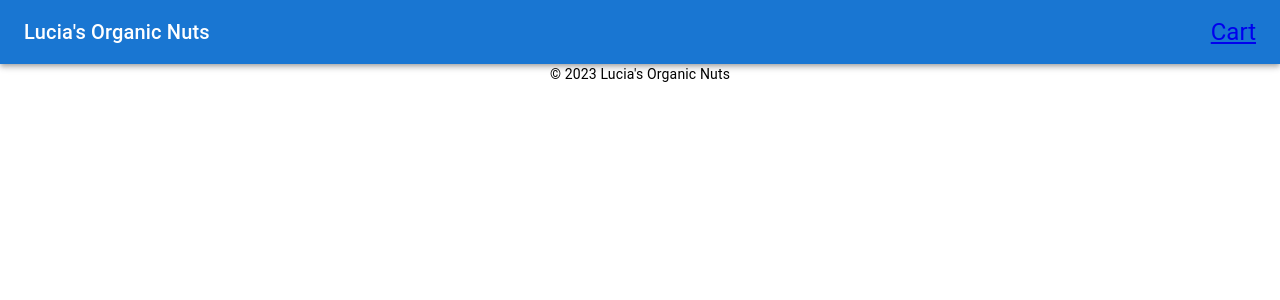
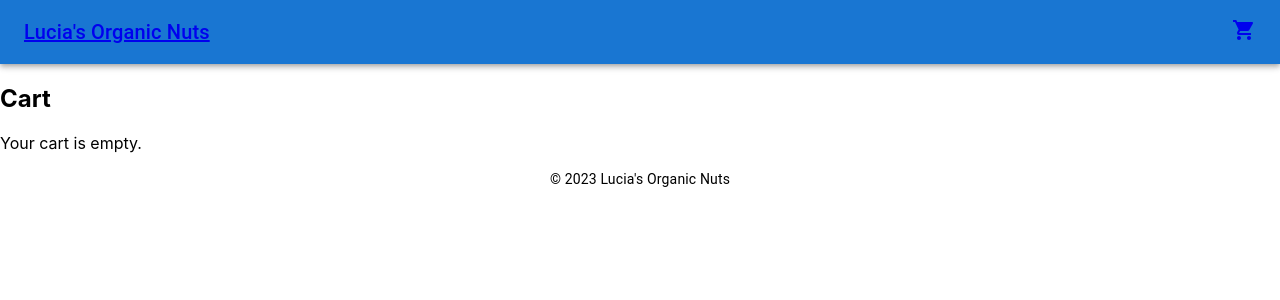
Before and after one commit to shushuy/lucia-on, a React (Create React App) app: page /cart in a window 1280 px wide. Shown: the top 300 px of the page. Built offline with nearby package versions, Linux system fonts and the light colour scheme.

Commit message:
cart icons and cart context

```diff
--- a/src/components/Header.tsx
+++ b/src/components/Header.tsx
@@ -5,14 +5,18 @@ import Toolbar from '@mui/material/Toolbar';
 import Typography from '@mui/material/Typography';
 import './Header.css';
 import { Link } from 'react-router-dom';
+import ShoppingCartIcon from '@mui/icons-material/ShoppingCart';
+
 const Header: React.FC = () => {
   return (
     <AppBar position="static">
       <Toolbar>
         <div className='header-container'>
+          <Link to='/'>
           <Typography variant="h6">Lucia's Organic Nuts</Typography>
+          </Link>
           <Link to='/cart'>
-            <Typography variant='h5'>Cart</Typography>
+            <ShoppingCartIcon />
           </Link>
         </div>
       </Toolbar>
--- a/src/context/CartContext.tsx
+++ b/src/context/CartContext.tsx
@@ -1,6 +1,6 @@
 import React, { ReactNode, createContext, useContext, useState } from "react";
 
-interface CartItem {
+export interface CartItem {
   id: number;
   quantity: number;
   price: number;
--- a/src/pages/Cart.tsx
+++ b/src/pages/Cart.tsx
@@ -2,6 +2,7 @@ import { useCartContext } from '../context/CartContext';
 
 const CartView = () => {
   const { cartItems, removeFromCart, clearCart } = useCartContext();
+  console.log("🚀 ~ file: Cart.tsx:5 ~ CartView ~ cartItems:", {cartItems})
 
   return (
     <div>
@@ -24,7 +25,7 @@ const CartView = () => {
 
       {cartItems.length > 0 && (
         <div>
-          <p>Total: {cartItems.reduce((total, item) => total + item.price, 0)}</p>
+          <p>Total: {cartItems.reduce((total, item) => total + item.price * item.quantity, 0)}</p>
           <button onClick={clearCart}>Clear Cart</button>
         </div>
       )}
--- a/src/pages/ProductDetails.tsx
+++ b/src/pages/ProductDetails.tsx
@@ -4,6 +4,7 @@ import { useParams } from 'react-router-dom';
 import { products } from '../products';
 import { CardMedia } from '@mui/material';
 import './ProductDetails.css';
+import { useCartContext, CartItem } from '../context/CartContext';
 const ProductDetail: React.FC = () => {
   const { productId } = useParams<{ productId: string }>();
   const [productDetails, setProductDetails] = useState({
@@ -13,6 +14,7 @@ const ProductDetail: React.FC = () => {
     url: ''
   });
   const [loading, setLoading] = useState(true);
+  const { addItemToCart} = useCartContext();
   // const { dispatch } = useCart();
 
 
@@ -23,15 +25,19 @@ const ProductDetail: React.FC = () => {
     // dispatch({ type: 'ADD_TO_CART', product: { ...product, quantity }, price });
 
     // Clear the quantity input
-    setQuantity(1);
-
+    addItemToCart({...productDetails, quantity, price: parseInt(productDetails.price, 10)}  as CartItem);
+  // id: number;
+  // quantity: number;
+  // price: number;
+  // title: string,
+  // description: string,
+  // url: string
     // Navigate back to the previous page (e.g., Home)
     // history.goBack();
   };
 
     useEffect(() => {
     const product = products.find(p => p.id?.toString() === productId);
-    console.log("🚀 ~ file: ProductDetails.tsx:33 ~ useEffect ~ product:", {productId, product})
     if (product?.id !== undefined) {
       setProductDetails(product as any);
     }
--- a/src/router/Navigator.tsx
+++ b/src/router/Navigator.tsx
@@ -2,12 +2,14 @@ import React from 'react';
 import Home from '../pages/Home';
 import { Routes, Route } from "react-router-dom";
 import ProductDetails from '../pages/ProductDetails';
+import CartView from '../pages/Cart';
 
 const Navigator: React.FC = () => {
   return (
     <Routes>
         <Route path="/" element={<Home />} />
         <Route path="/product/:productId" element={<ProductDetails />} />
+        <Route path="/cart" element={<CartView />} />
     </Routes>
   );
 };
```
